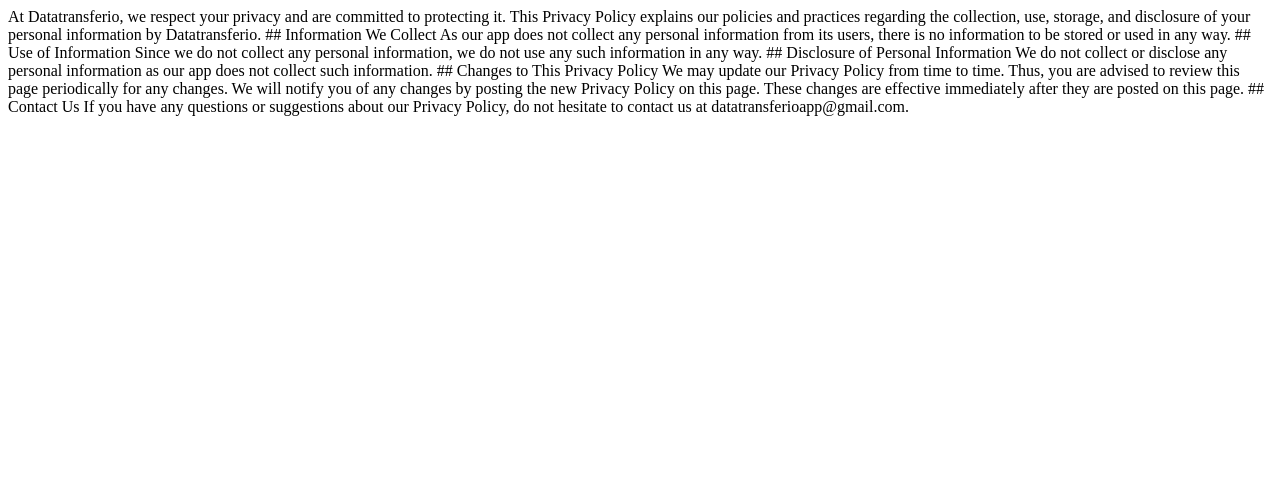
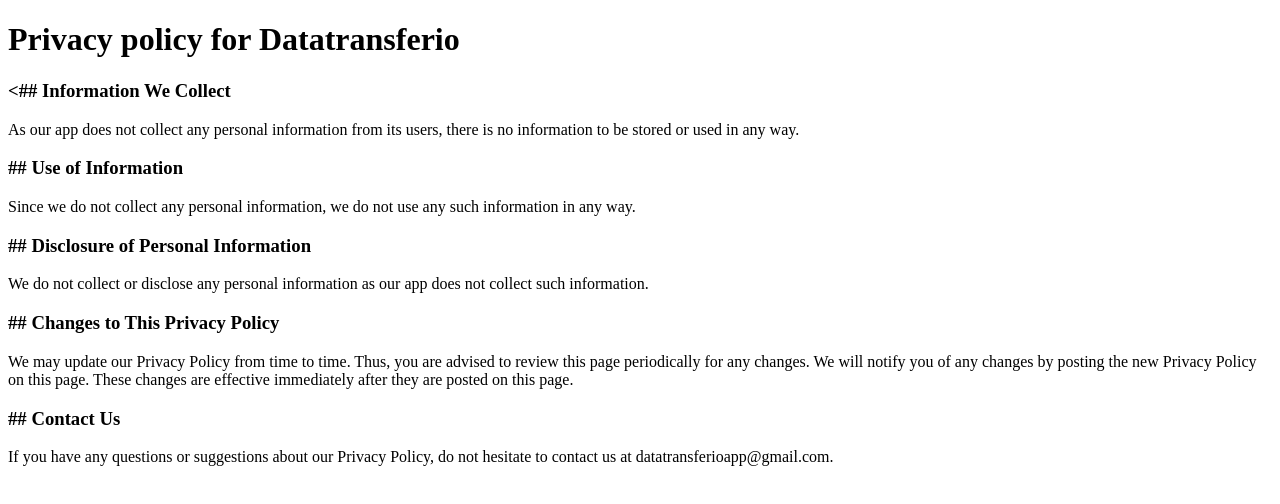
Before and after one commit to joeeverett4/datatransferioappwebsite, a plain HTML site: page index.html in a window 1280 px wide. Drawn offline with Linux system fonts and the light colour scheme.

Commit message:
Update index.html

```diff
--- a/index.html
+++ b/index.html
@@ -5,27 +5,27 @@
      </head>
      <body>
 
+<h1>Privacy policy for Datatransferio</h1>
+<p><At Datatransferio, we respect your privacy and are committed to protecting it. This Privacy Policy explains our policies and practices regarding the collection, use, storage, and disclosure of your personal information by Datatransferio.</p>
 
-At Datatransferio, we respect your privacy and are committed to protecting it. This Privacy Policy explains our policies and practices regarding the collection, use, storage, and disclosure of your personal information by Datatransferio.
+<h3><## Information We Collect</h3>
 
-## Information We Collect
+<p>As our app does not collect any personal information from its users, there is no information to be stored or used in any way.</p>
 
-As our app does not collect any personal information from its users, there is no information to be stored or used in any way.
+<h3>## Use of Information</h3>
 
-## Use of Information
+<p>Since we do not collect any personal information, we do not use any such information in any way.</p>
 
-Since we do not collect any personal information, we do not use any such information in any way.
+<h3>## Disclosure of Personal Information</h3>
 
-## Disclosure of Personal Information
+<p>We do not collect or disclose any personal information as our app does not collect such information.</p>
 
-We do not collect or disclose any personal information as our app does not collect such information.
+<h3>## Changes to This Privacy Policy</h3>
 
-## Changes to This Privacy Policy
+<p>We may update our Privacy Policy from time to time. Thus, you are advised to review this page periodically for any changes. We will notify you of any changes by posting the new Privacy Policy on this page. These changes are effective immediately after they are posted on this page.</p>
 
-We may update our Privacy Policy from time to time. Thus, you are advised to review this page periodically for any changes. We will notify you of any changes by posting the new Privacy Policy on this page. These changes are effective immediately after they are posted on this page.
+<h3>## Contact Us</h3>
 
-## Contact Us
-
-If you have any questions or suggestions about our Privacy Policy, do not hesitate to contact us at datatransferioapp@gmail.com.
+<p>If you have any questions or suggestions about our Privacy Policy, do not hesitate to contact us at datatransferioapp@gmail.com.</p>
      </body>
      </html>
```
